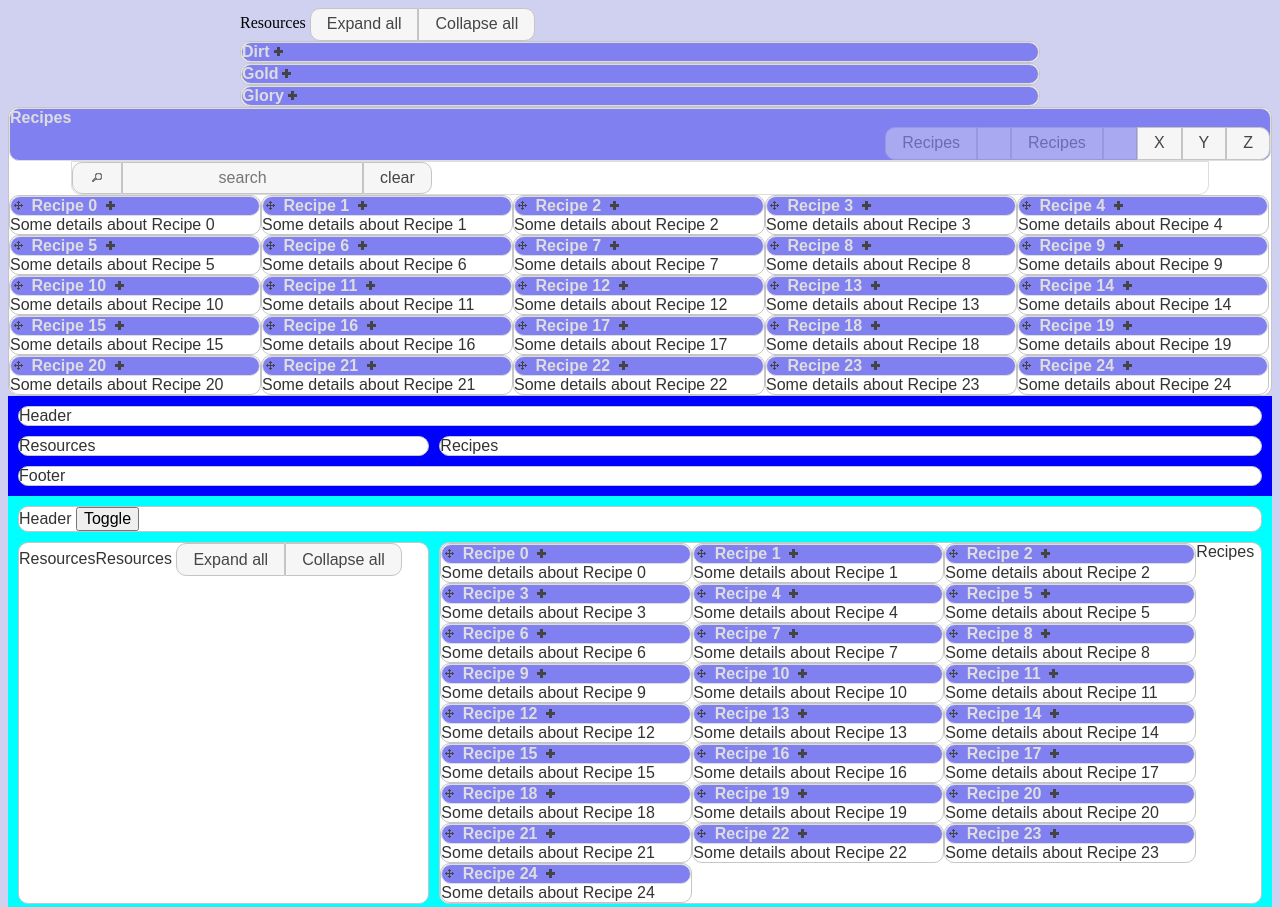
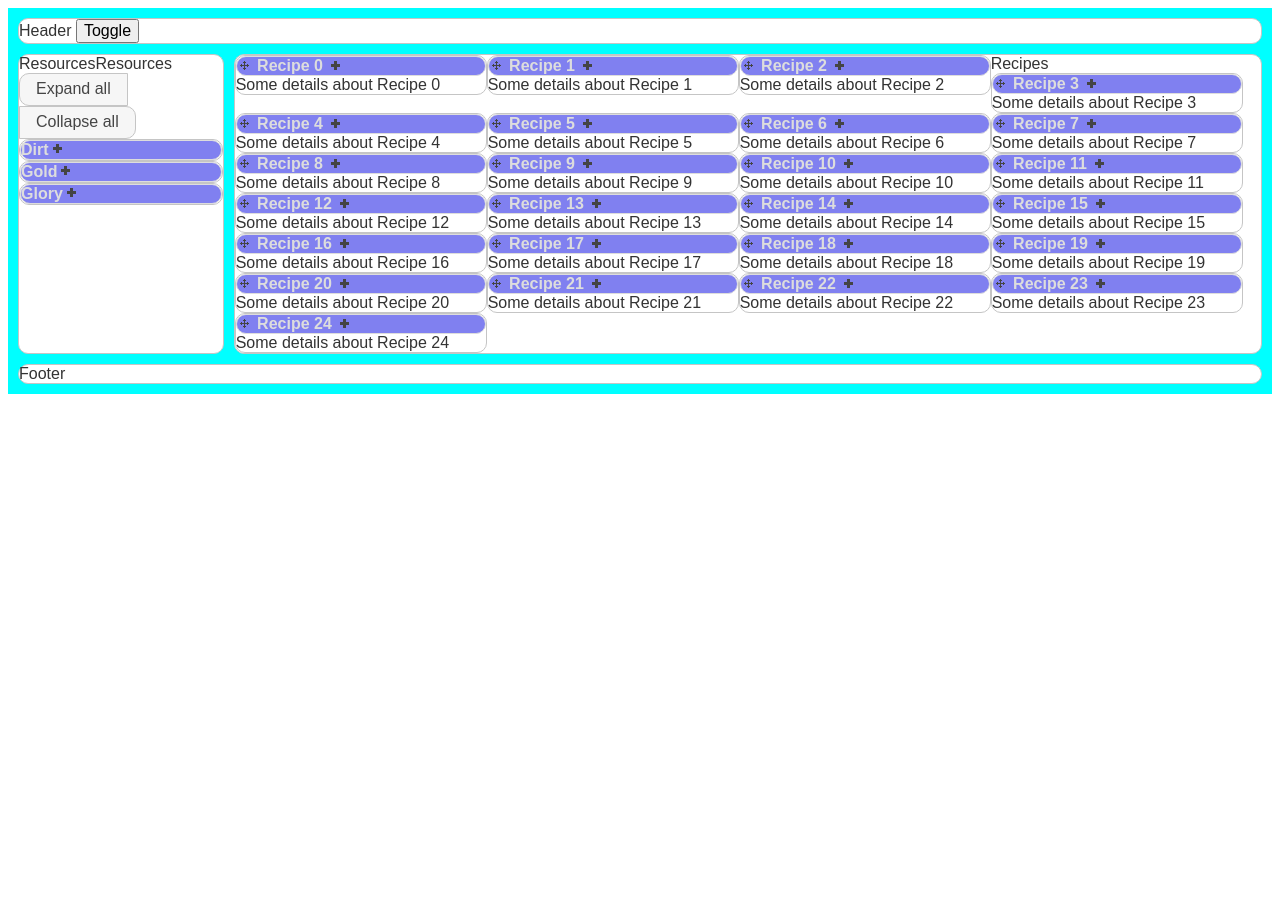
Before and after one commit to drachlyznardh/recipes, a plain HTML site: page recipes/page.html in a window 1280 px wide. Shown: the top 907 px of the page. After the commit the page ends 800 px from the top, so only its background shows below. Drawn offline with Linux system fonts and the light colour scheme.

Commit message:
Much closer to final layout

```diff
--- a/recipes/page.html
+++ b/recipes/page.html
@@ -8,7 +8,6 @@
 		<script src="../external/jquery-ui-1.14.2.custom/jquery-ui.js"></script>
 		<link rel="stylesheet" href="../external/jquery-ui-1.14.2.custom/jquery-ui.css" />
 
-		<link rel="stylesheet" href="../style.css" />
 		<link rel="stylesheet" href="style.css" />
 
 		<script src="../constants.js"></script>
@@ -16,47 +15,11 @@
 		<script src="./data.js"></script>
 		<script src="./engine.js"></script>
 	</head><body>
-		<div class="main">
-			<div class="resources"></div>
-		</div>
-
-		<div class="ui-widget ui-widget-content ui-corner-all">
-			<div class="ui-widget-header ui-corner-all">
-				<div>Recipes</div>
-				<div class="float_right controlgroup">
-					<input type="button" value="Recipes" disabled />
-					<input type="button" value="" disabled />
-					<input type="button" value="Recipes" disabled />
-					<input type="button" value="" disabled />
-					<input type="button" value="X" />
-					<input type="button" value="Y" />
-					<input type="button" value="Z" />
-				</div>
-				<div class="clear"></div>
-			</div>
-			<div class="recipes filter">
-				<div style="width: 90%; margin: auto" class="ui-widget-content ui-corner-bottom">
-					<div class="controlgroup search">
-						<button><span class="ui-icon ui-icon-search"></span></button>
-						<input type="text" placeholder="search" />
-						<input type="button" value="clear" />
-					</div>
-				</div>
-			</div>
-			<div class="recipes sortable"></div>
-			<div class="clear"></div>
-		</div>
-
-		<div style="display: grid; grid-template-columns: 1fr 2fr; padding: 10px; gap: 10px; background-color: blue; grid-template-areas: 'header header' 'resources recipes' 'footer footer';">
-			<div class="ui-widget ui-widget-content ui-corner-all" style="grid-area: header">Header</div>
-			<div class="ui-widget ui-widget-content ui-corner-all" style="grid-area: ">Resources</div>
-			<div class="ui-widget ui-widget-content ui-corner-all" style="grid-area: resources recipes">Recipes</div>
-			<div class="ui-widget ui-widget-content ui-corner-all" style="grid-area: footer">Footer</div>
-		</div>
-
 		<div class="g g3">
 			<div class="h">Header <input type="button" onclick="$('div.g').toggleClass('g2 g3'); $('div.s').toggle();" value="Toggle" /></div>
-			<div class="s resources">Resources</div>
+			<div class="s main">
+				<div class="resources">Resources</div>
+			</div>
 			<div class="c recipes sortable">Recipes</div>
 			<div class="f">Footer</div>
 		</div>
--- a/recipes/style.css
+++ b/recipes/style.css
@@ -4,13 +4,12 @@ div.g {
 	padding: 10px;
 	gap: 10px;
 	background-color: cyan;
+	grid-template-columns: 1fr 5fr;
 }
 div.g.g2 {
-	grid-template-columns: 1fr 2fr;
 	grid-template-areas: "header header" "recipes recipes" "footer footer"
 }
 div.g.g3 {
-	grid-template-columns: 1fr 2fr;
 	grid-template-areas: "header header" "resources recipes" "footer footer"
 }
 
```
